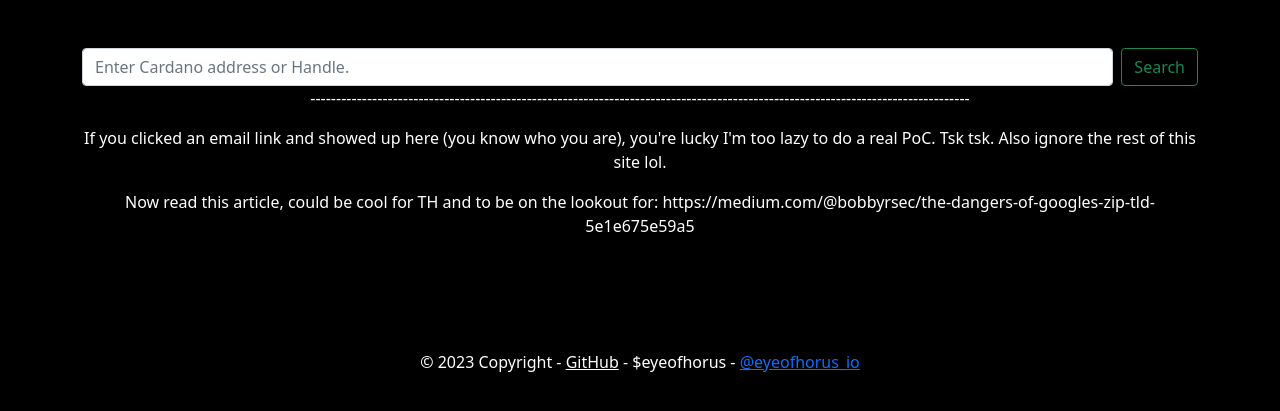
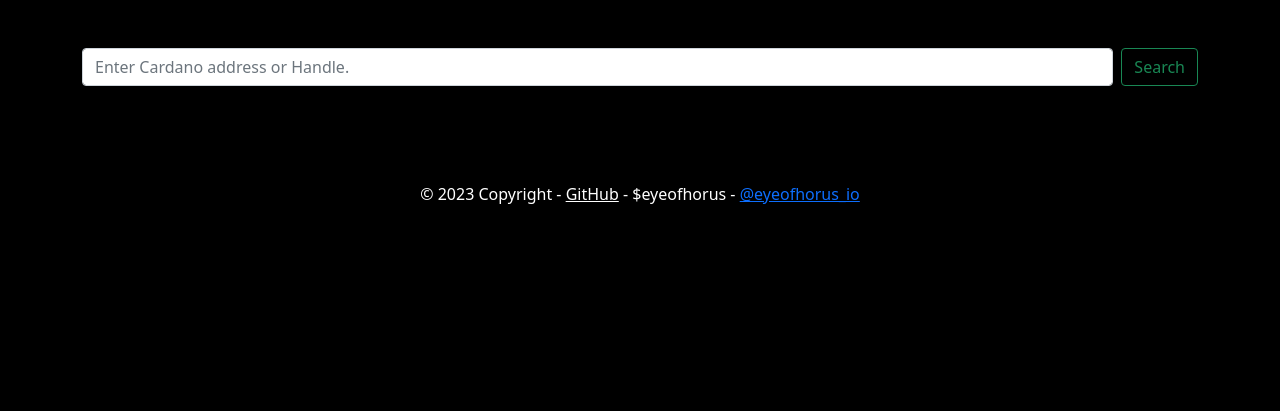
Before and after one commit to maso-soup/horus-project, a Django app: page / in a window 1280 px wide. Shown: the part 61-472 px from the top of the page. Run offline with Django 4.2, Linux system fonts and the light colour scheme.

Commit message:
Removed PoC text

```diff
--- a/tools/templates/tools/summary_home.html
+++ b/tools/templates/tools/summary_home.html
@@ -7,10 +7,4 @@
     <button class="btn btn-outline-success" type="submit">Search</button>
 </form>
 
-<p>--------------------------------------------------------------------------------------------------------------------------------</p>
-
-<p>If you clicked an email link and showed up here (you know who you are), you're lucky I'm too lazy to do a real PoC. Tsk tsk. Also ignore the rest of this site lol.</p>
-
-<p>Now read this article, could be cool for TH and to be on the lookout for: https://medium.com/@bobbyrsec/the-dangers-of-googles-zip-tld-5e1e675e59a5 </p>
-
 {% endblock search %}
```
